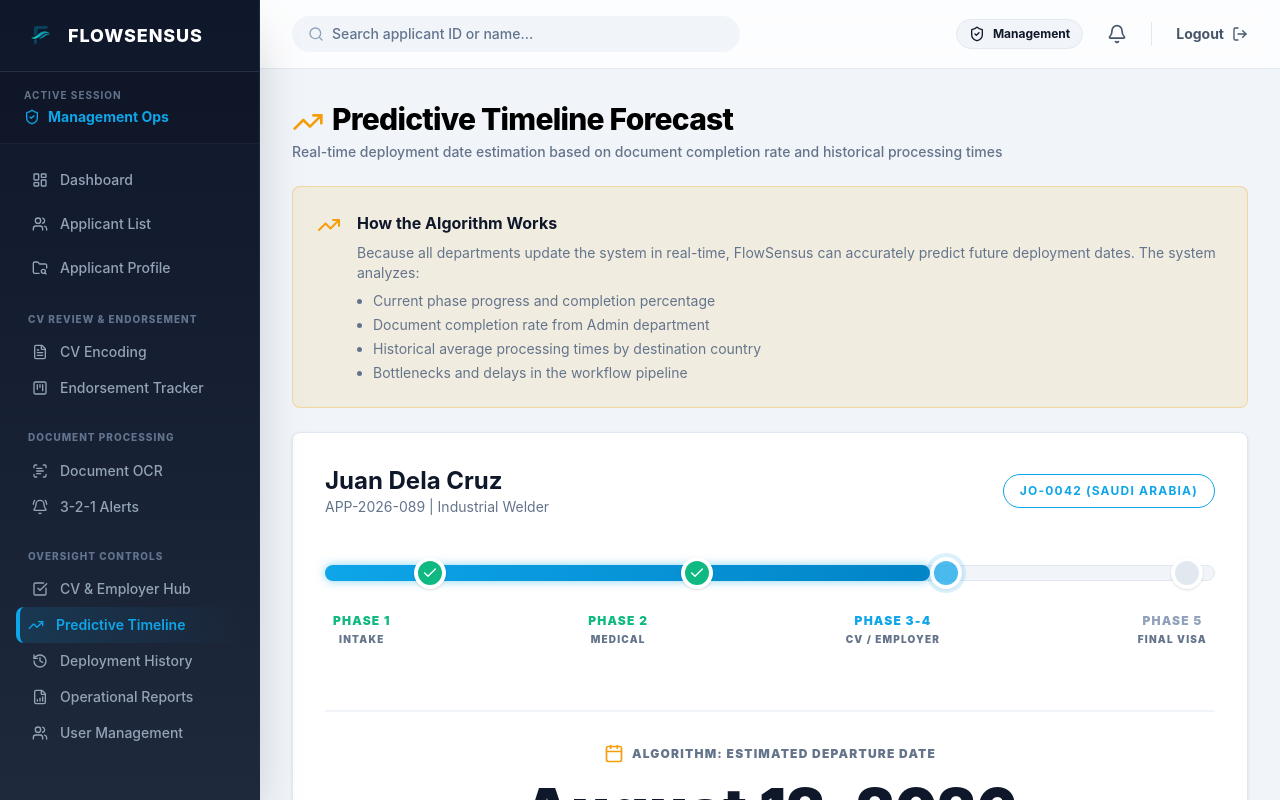
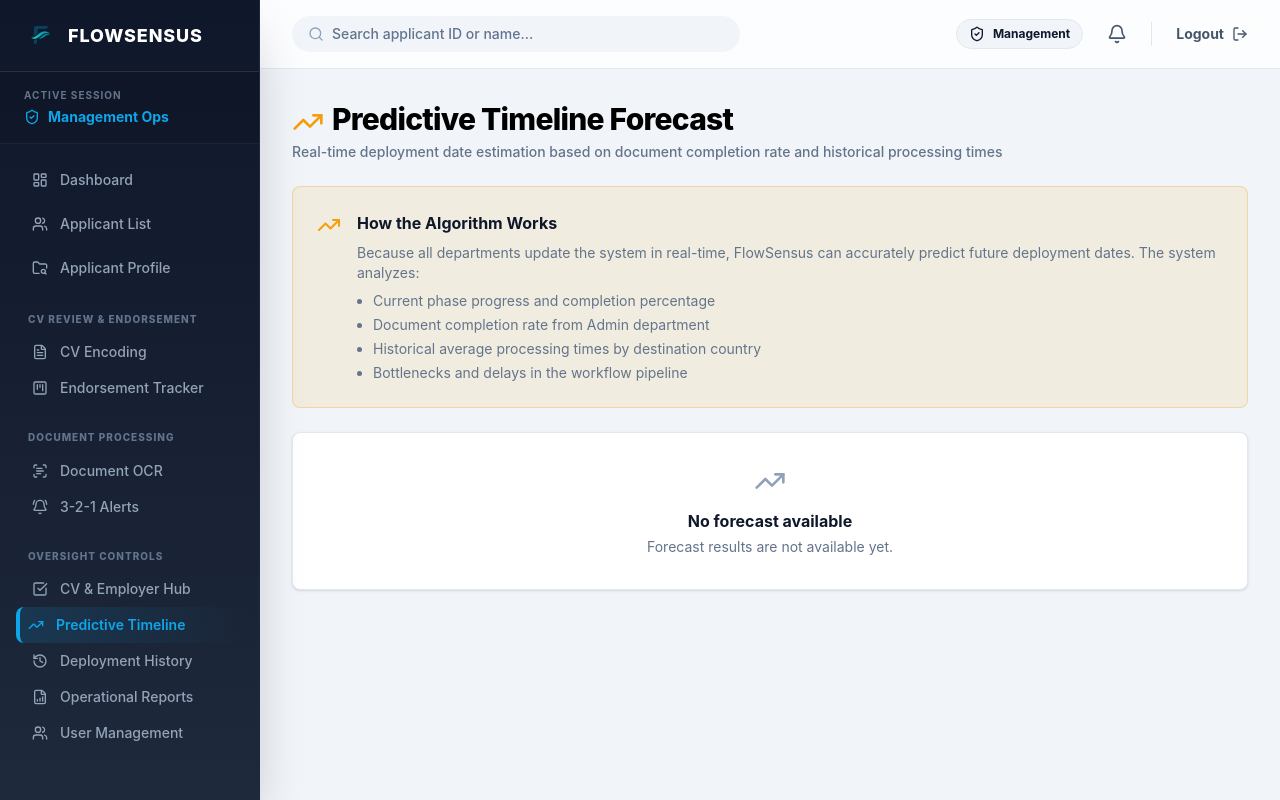
Before and after one commit to FlowSensus-Dev/flowsensus-frontend, a React (Vite) app: page /manager/predictive-timeline in a window 1280 px wide. Built offline with nearby package versions, Linux system fonts and the light colour scheme.

Commit message:
Clean manager predictive timeline dummy data

```diff
--- a/src/pages/manager/PredictiveForecast.jsx
+++ b/src/pages/manager/PredictiveForecast.jsx
@@ -1,6 +1,7 @@
-import { Check, AlertCircle, TrendingUp, Calendar } from 'lucide-react';
+import { TrendingUp } from 'lucide-react';
 
-export default function PredictiveForecast({ applicants = [] }) {
+export default function PredictiveForecast() {
+  // No verified forecast data contract or prediction calculation is integrated here.
   return (
     <div className="space-y-6 max-w-6xl">
       <div className="mb-6">
@@ -33,116 +34,10 @@ export default function PredictiveForecast({ applicants = [] }) {
         </div>
       </div>
 
-      {/* Main Forecast Card */}
-      <div className="bg-white rounded-lg shadow-sm border border-slate-200 p-8">
-        <div className="flex justify-between items-center mb-8">
-          <div>
-            <p className="font-bold text-[#0F172A] text-2xl">Juan Dela Cruz</p>
-            <p className="text-sm text-[#64748B]">APP-2026-089 | Industrial Welder</p>
-          </div>
-          <p className="text-xs font-bold uppercase tracking-widest text-[#0EA5E9] border border-[#0EA5E9] px-4 py-2 rounded-full">
-            JO-0042 (Saudi Arabia)
-          </p>
-        </div>
-
-        {/* Progress Timeline */}
-        <div className="relative pt-4 pb-8">
-          {/* Background Bar */}
-          <div className="h-4 bg-slate-100 rounded-full w-full border border-slate-200"></div>
-          {/* Progress Bar */}
-          <div
-            className="h-4 bg-gradient-to-r from-[#0EA5E9] to-[#0284C7] rounded-full absolute top-4 left-0 shadow-[0_0_10px_rgba(14,165,233,0.5)]"
-            style={{ width: '68%' }}
-          ></div>
-
-          {/* Checkpoints */}
-          <div className="absolute top-2 left-[10%] w-8 h-8 bg-[#10B981] rounded-full border-4 border-white flex items-center justify-center shadow-sm">
-            <Check className="w-4 h-4 text-white" />
-          </div>
-          <div className="absolute top-2 left-[40%] w-8 h-8 bg-[#10B981] rounded-full border-4 border-white flex items-center justify-center shadow-sm">
-            <Check className="w-4 h-4 text-white" />
-          </div>
-          <div className="absolute top-2 left-[68%] w-8 h-8 bg-[#0EA5E9] rounded-full border-4 border-white shadow-sm ring-4 ring-[#0EA5E9]/20 animate-pulse"></div>
-          <div className="absolute top-2 left-[95%] w-8 h-8 bg-slate-200 rounded-full border-4 border-white shadow-sm"></div>
-
-          <div className="flex justify-between mt-8 text-xs font-black uppercase tracking-widest text-[#64748B]">
-            <div className="text-center ml-2">
-              <p className="text-[#10B981]">Phase 1</p>
-              <p className="text-[10px] mt-1">Intake</p>
-            </div>
-            <div className="text-center">
-              <p className="text-[#10B981]">Phase 2</p>
-              <p className="text-[10px] mt-1">Medical</p>
-            </div>
-            <div className="text-center">
-              <p className="text-[#0EA5E9]">Phase 3-4</p>
-              <p className="text-[10px] mt-1">CV / Employer</p>
-            </div>
-            <div className="text-center mr-2">
-              <p className="text-slate-400">Phase 5</p>
-              <p className="text-[10px] mt-1">Final Visa</p>
-            </div>
-          </div>
-        </div>
-
-        {/* Estimated Date */}
-        <div className="mt-8 pt-8 border-t-2 border-slate-100 text-center">
-          <div className="flex items-center justify-center gap-2 mb-2">
-            <Calendar className="w-5 h-5 text-[#F59E0B]" />
-            <p className="text-xs font-black text-[#64748B] uppercase tracking-widest">
-              Algorithm: Estimated Departure Date
-            </p>
-          </div>
-          <p className="text-6xl font-black text-[#0F172A] my-4">August 12, 2026</p>
-          <div className="flex items-center justify-center gap-2 text-xs font-medium text-[#F59E0B]">
-            <AlertCircle className="w-4 h-4" />
-            Based on 42-day average for Saudi visa processing + Admin document completion rate
-          </div>
-        </div>
-
-        {/* Analysis Breakdown */}
-        <div className="mt-8 grid grid-cols-3 gap-6">
-          <div className="bg-slate-50 rounded-lg p-4 border border-slate-200 text-center">
-            <p className="text-xs font-bold text-[#64748B] uppercase mb-2">Current Progress</p>
-            <p className="text-3xl font-black text-[#0EA5E9]">68%</p>
-            <p className="text-xs text-[#64748B] mt-1">Phase 3 of 5</p>
-          </div>
-          <div className="bg-slate-50 rounded-lg p-4 border border-slate-200 text-center">
-            <p className="text-xs font-bold text-[#64748B] uppercase mb-2">Days Remaining</p>
-            <p className="text-3xl font-black text-[#F59E0B]">79</p>
-            <p className="text-xs text-[#64748B] mt-1">Until estimated date</p>
-          </div>
-          <div className="bg-slate-50 rounded-lg p-4 border border-slate-200 text-center">
-            <p className="text-xs font-bold text-[#64748B] uppercase mb-2">Doc Completion</p>
-            <p className="text-3xl font-black text-[#10B981]">85%</p>
-            <p className="text-xs text-[#64748B] mt-1">Ready for visa</p>
-          </div>
-        </div>
-      </div>
-
-      {/* Risk Factors */}
-      <div className="bg-white rounded-lg shadow-sm border border-slate-200 p-6">
-        <h3 className="font-bold text-[#0F172A] mb-4">Risk Analysis & Bottleneck Detection</h3>
-        <div className="space-y-3">
-          <div className="flex items-start gap-3 p-4 bg-green-50 rounded-lg border border-green-200">
-            <Check className="w-5 h-5 text-[#10B981] flex-shrink-0 mt-0.5" />
-            <div>
-              <p className="text-sm font-bold text-[#0F172A]">On Track</p>
-              <p className="text-sm text-[#64748B]">
-                All critical documents are being processed on schedule. No expiration risks detected.
-              </p>
-            </div>
-          </div>
-          <div className="flex items-start gap-3 p-4 bg-slate-50 rounded-lg border border-slate-200">
-            <AlertCircle className="w-5 h-5 text-[#64748B] flex-shrink-0 mt-0.5" />
-            <div>
-              <p className="text-sm font-bold text-[#0F172A]">Monitoring</p>
-              <p className="text-sm text-[#64748B]">
-                Visa processing times can vary. System will auto-update forecast as Admin completes final documents.
-              </p>
-            </div>
-          </div>
-        </div>
+      <div className="bg-white rounded-lg shadow-sm border border-slate-200 p-8 text-center">
+        <TrendingUp className="w-8 h-8 mx-auto mb-3 text-slate-400" />
+        <h3 className="font-bold text-[#0F172A]">No forecast available</h3>
+        <p className="text-sm text-[#64748B] mt-1">Forecast results are not available yet.</p>
       </div>
     </div>
   );
```
